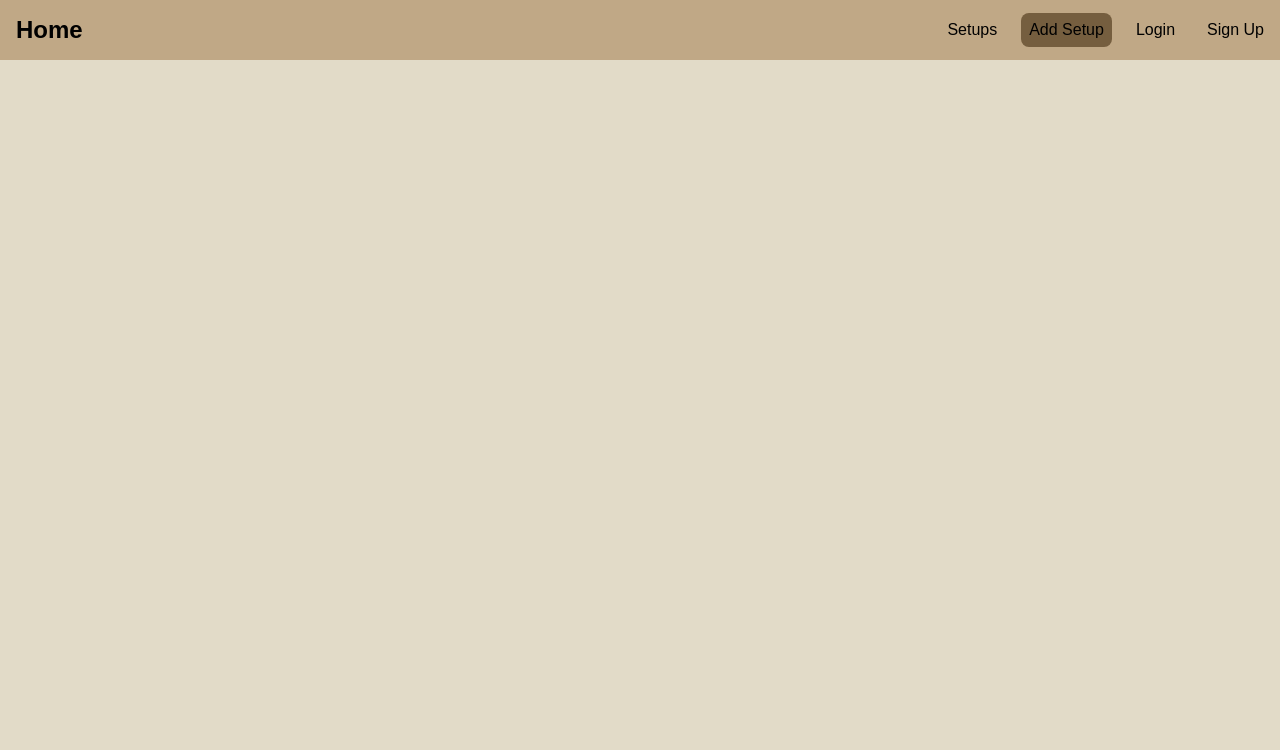
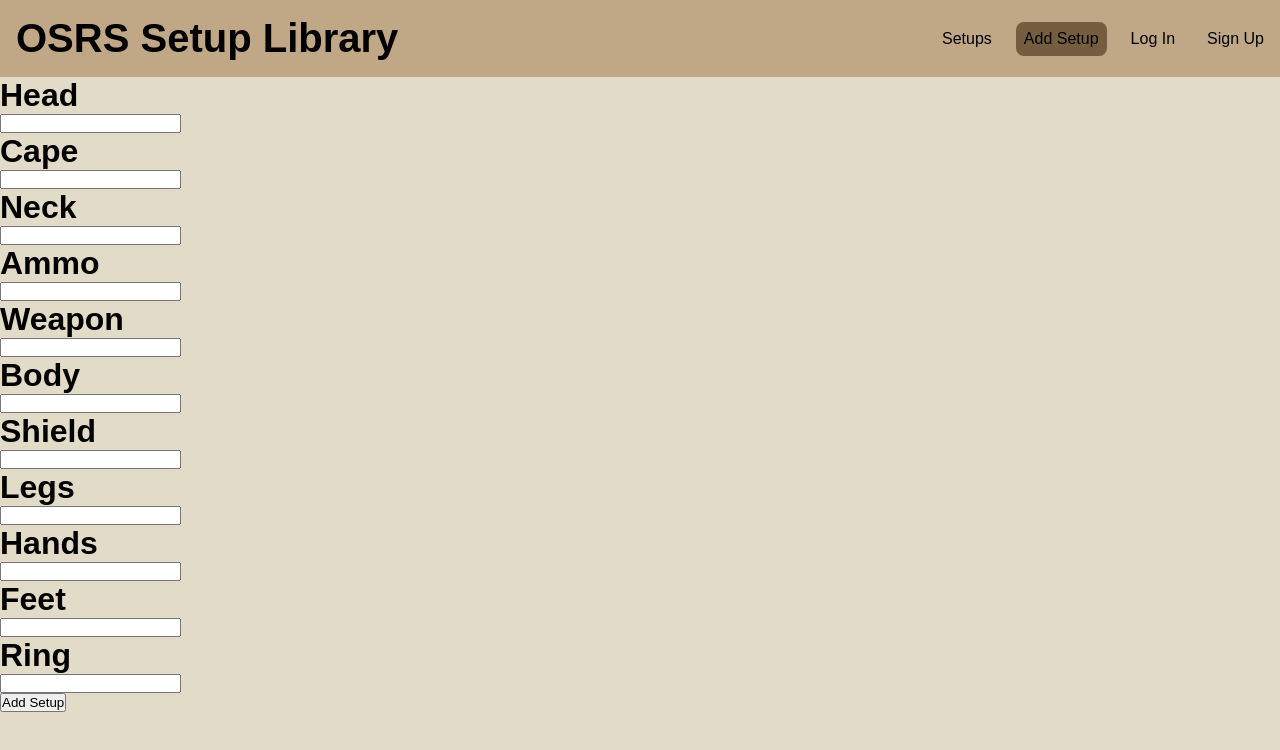
Before and after one commit to amorse110/osrs-inventory-setups-library, a React app in the folder client/: page /add_setup in a window 1280 px wide. Built offline with nearby package versions, Linux system fonts and the light colour scheme.

Commit message:
added placeholders to login and addSetups

```diff
--- a/client/src/components/App.js
+++ b/client/src/components/App.js
@@ -1,22 +1,22 @@
-// import React, { useEffect, useState, useContext } from "react";
+import React, { useEffect, useState, useContext } from "react";
 import { Route, Switch } from "react-router-dom";
 import { Navbar } from "./Navbar"
-import { HomePage } from "./pages/HomePage";
-import { Setups } from "./pages/Setups";
-import { Login } from "./pages/Login";
-import { SignUp } from "./pages/SignUp";
-import { AddSetup } from "./pages/AddSetup";
+import HomePage from "./pages/HomePage";
+import Setups from "./pages/Setups";
+import Login from "./pages/Login";
+import SignUp from "./pages/SignUp";
+import AddSetup from "./pages/AddSetup";
 
 function App() {
   return (
     <div className="App">
       <Navbar />
       <Switch>
-        <Route path="/" element={<HomePage />} />
-        <Route path="/setups" element={<Setups />} />
-        <Route path="/login" element={<Login />} />
-        <Route path="/signup" element={<SignUp />} />
-        <Route path="/add_setup" element={<AddSetup />} />
+        <Route exact path="/" component={HomePage} />
+        <Route path="/setups" component={Setups} />
+        <Route path="/login" component={Login} />
+        <Route path="/signup" component={SignUp} />
+        <Route path="/add_setup" component={AddSetup} />
       </Switch>
     </div>
   );
--- a/client/src/components/Navbar.css
+++ b/client/src/components/Navbar.css
@@ -12,7 +12,7 @@
 }
 
 nav .title {
-    font-size: 1.5rem;
+    font-size: 2.5rem;
     margin: 1rem;
     font-weight: bold;
     text-decoration: none;
--- a/client/src/components/Navbar.js
+++ b/client/src/components/Navbar.js
@@ -8,7 +8,7 @@
 
   return (
     <nav>
-        <Link to="/" className="title">Home</Link>
+        <Link to="/" className="title">OSRS Setup Library</Link>
         <div
             className="menu"
             onClick={() => {
@@ -27,7 +27,7 @@
                 <NavLink to="/add_setup">Add Setup</NavLink>
             </li>
             <li>
-                <NavLink to="/login">Login</NavLink>
+                <NavLink to="/login">Log In</NavLink>
             </li>
             <li>
                 <NavLink to="/signup">Sign Up</NavLink>
--- a/client/src/components/pages/AddSetup.js
+++ b/client/src/components/pages/AddSetup.js
@@ -1,7 +1,63 @@
-import React from 'react'
+import React, { useState } from 'react'
 
-export const AddSetup = () => {
+
+const slot_types = [
+  'ammo', 'body', 'cape', 'feet',
+  'hands', 'head', 'legs', 'neck',
+  'ring', 'shield', 'weapon'
+];
+
+
+function AddSetup() {
   return (
-    <div>AddSetup</div>
-  )
+    <div>
+      <div>
+        <h1>Head</h1>
+        <input type="text"/>
+      </div>
+      <div>
+        <h1>Cape</h1>
+        <input type="text"/>
+      </div>
+      <div>
+        <h1>Neck</h1>
+        <input type="text"/>
+      </div>
+      <div>
+        <h1>Ammo</h1>
+        <input type="text"/>
+      </div>
+      <div>
+        <h1>Weapon</h1>
+        <input type="text"/>
+      </div>
+      <div>
+        <h1>Body</h1>
+        <input type="text"/>
+      </div>
+      <div>
+        <h1>Shield</h1>
+        <input type="text"/>
+      </div>
+      <div>
+        <h1>Legs</h1>
+        <input type="text"/>
+      </div>
+      <div>
+        <h1>Hands</h1>
+        <input type="text"/>
+      </div>
+      <div>
+        <h1>Feet</h1>
+        <input type="text"/>
+      </div>
+      <div>
+        <h1>Ring</h1>
+        <input type="text"/>
+      </div>
+      <button>Add Setup</button>
+    </div>
+  );
 }
+
+export default AddSetup;
--- a/client/src/components/pages/HomePage.js
+++ b/client/src/components/pages/HomePage.js
@@ -1,7 +1,13 @@
 import React from 'react'
 
-export const HomePage = () => {
+function HomePage() {
   return (
-    <div></div>
-  )
+    <div>
+      Welcome to the OSRS setup library. To access all the features of this page,
+      please create an account by clicking Sign Up in the Nav Bar on the top right
+      of the page. After creating an account, please Log In.
+    </div>
+  );
 }
+
+export default HomePage;
--- a/client/src/components/pages/Login.js
+++ b/client/src/components/pages/Login.js
@@ -1,7 +1,14 @@
 import React from 'react'
 
-export const Login = () => {
+function Login() {
   return (
-    <div>Login</div>
-  )
+    <div>
+      <h3>Username</h3>
+      <input type="text" />
+      <h3>Password</h3>
+      <input type="text" />
+    </div>
+  );
 }
+
+export default Login;
--- a/client/src/components/pages/Setups.js
+++ b/client/src/components/pages/Setups.js
@@ -1,7 +1,11 @@
 import React from 'react'
 
-export const Setups = () => {
+function Setups() {
   return (
-    <div></div>
-  )
+    <div>
+      Setups go here
+    </div>
+  );
 }
+
+export default Setups;
--- a/client/src/components/pages/SignUp.js
+++ b/client/src/components/pages/SignUp.js
@@ -1,7 +1,15 @@
 import React from 'react'
 
-export const SignUp = () => {
+function SignUp() {
   return (
-    <div>SignUp</div>
-  )
+    <div>SignUp
+      <p>First Name</p>
+      <p>Last Name</p>
+      <p>Email</p>
+      <p>Username</p>
+      <p>Password</p>
+    </div>
+  );
 }
+
+export default SignUp;
```
